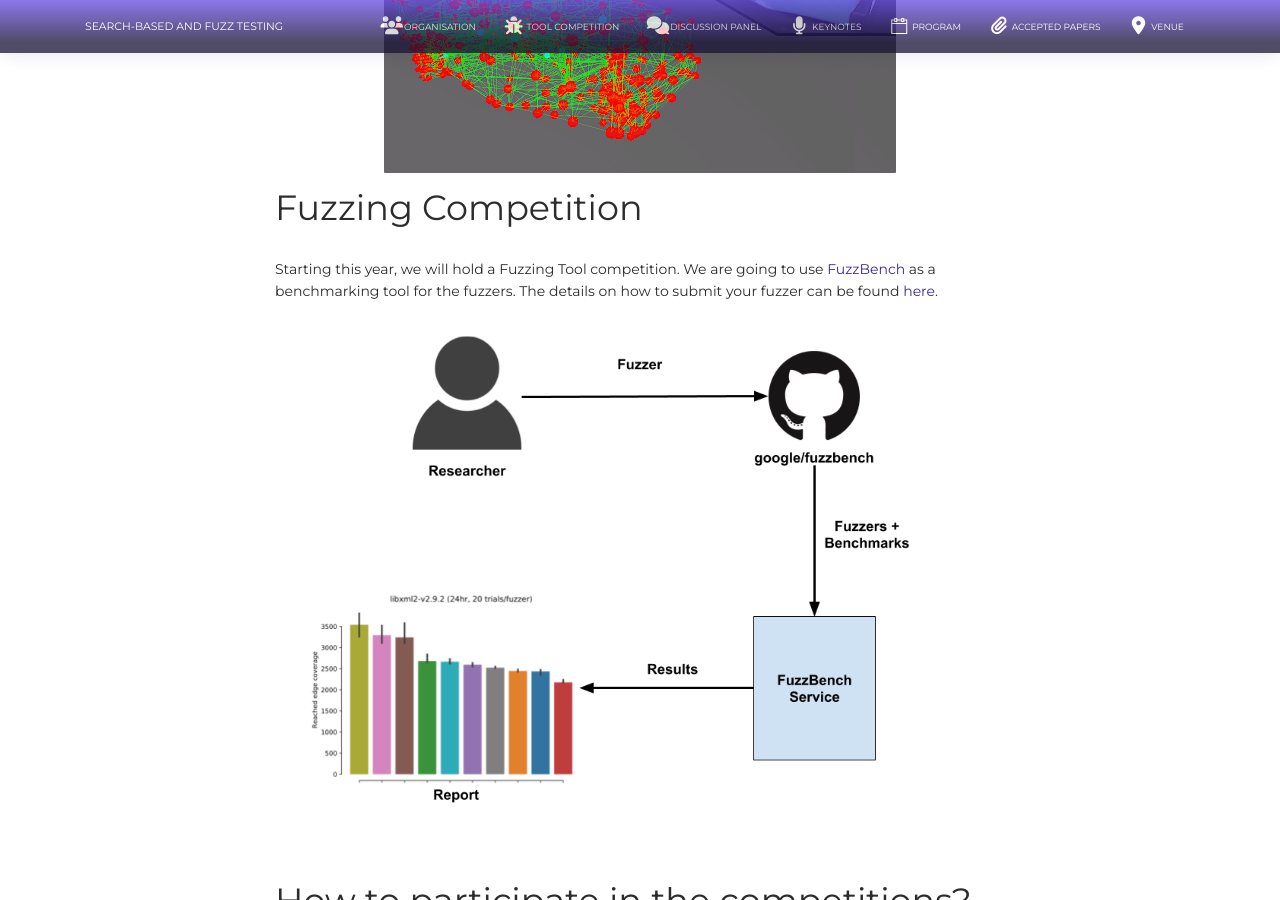
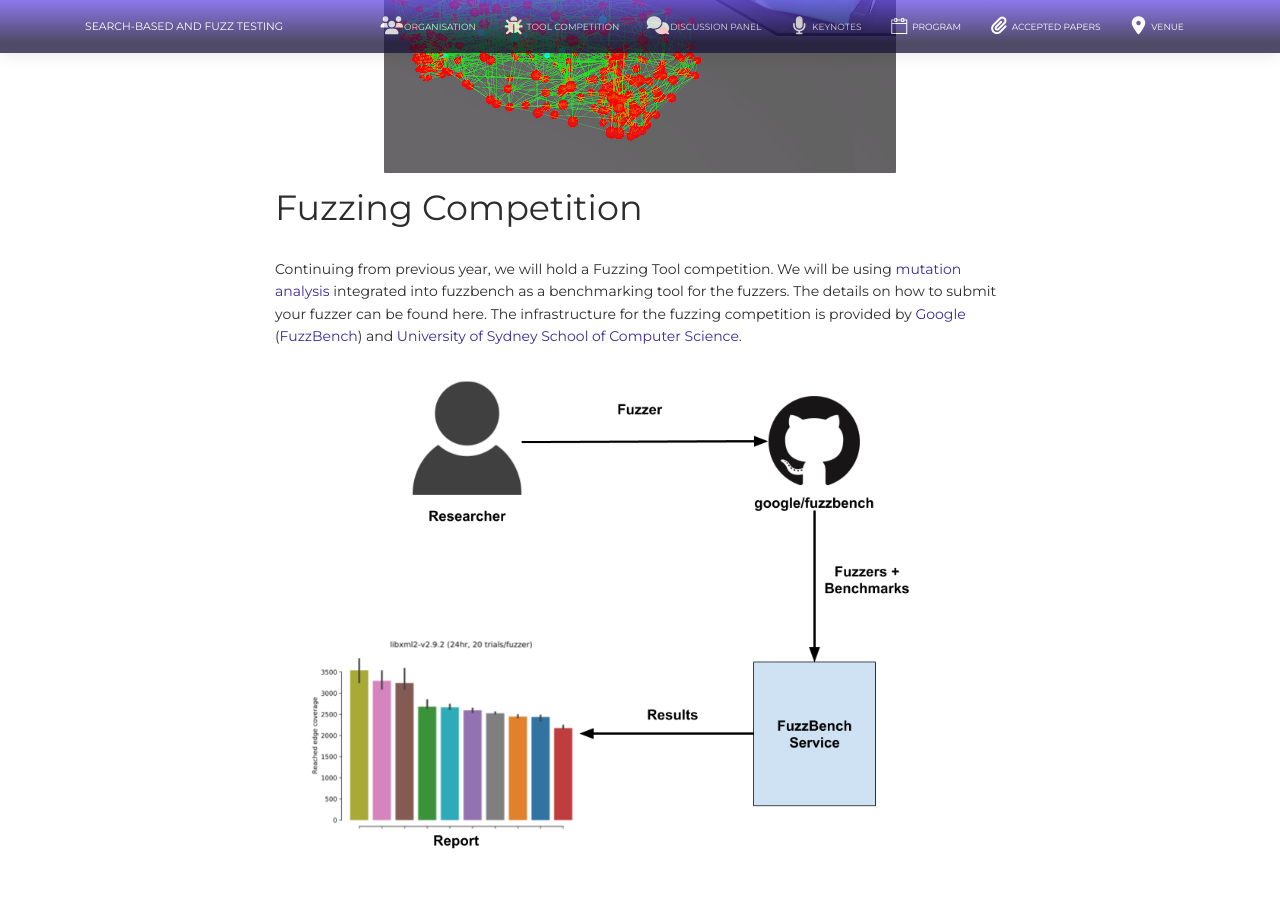
Before and after one commit to sbft24/sbft24.github.io, a Jekyll site: the page built from tools/index.html, in a window 1280 px wide and 900 px high, scrolled down 1572 px. Built offline with Jekyll 4.4.1, drawn with Linux system fonts in a browser that asks for light colours; nearby versions of some CDN libraries; some of the changed text lies outside the part shown.

Commit message:
Adapted tool competition page

```diff
--- a/tools/index.html
+++ b/tools/index.html
@@ -48,15 +48,21 @@ layout: default
   <p><a href="/share/fuzzing_slides.pdf" target="_blank" class="fa fa-person-chalkboard"> Slides</a></p>
   <p><iframe width="100%" height="315" src="https://www.youtube.com/embed/EF13eiidhA0?start=16228" title="YouTube video player" frameborder="0" allow="accelerometer; autoplay; clipboard-write; encrypted-media; gyroscope; picture-in-picture; web-share" allowfullscreen></iframe></p>
   -->
-  <p>Starting this year, we will hold a Fuzzing Tool competition.
-    We are going to use <a href="https://google.github.io/fuzzbench/" target="_blank">FuzzBench</a> as a benchmarking
-    tool for the fuzzers.
-    The details on how to submit your fuzzer can be found <a href="fuzzing" target="_blank">here</a>.
+   <p>Continuing from previous year, we will hold a Fuzzing Tool competition. We will be using <a href="https://arxiv.org/abs/2212.03075" target="_blank">mutation analysis</a>
+    integrated into fuzzbench as a benchmarking tool for the fuzzers. The details on how to submit your fuzzer can be found here.
+    The infrastructure for the fuzzing competition is provided by <a href="https://www.google.com" target="_blank">Google</a> (<a href="https://google.github.io/fuzzbench/" target="_blank">FuzzBench</a>)
+    and <a href="https://www.sydney.edu.au/engineering/schools/school-of-computer-science.html" target="_blank">University of Sydney School of Computer Science</a>.
   </p>
 
   <p style="text-align: center;">
     <img src="/img/fuzzbench.png" alt="FuzzBench" title="Fuzzbench" />
   </p>
+
+  <h2>Python Competition</h2>
+  <p>Coming soon!</p>
+
+  <h2>Unmanned Aerial Vehicle Competition</h2>
+  <p>Coming soon!</p>
 
   <h2>How to participate in the competitions?</h2>
 
```
